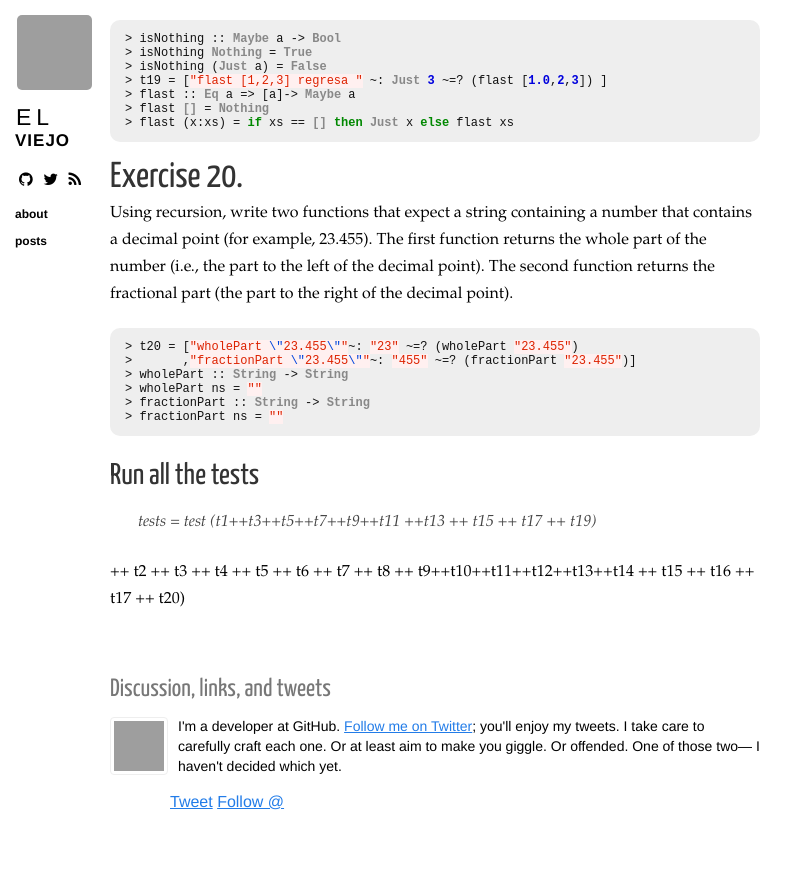
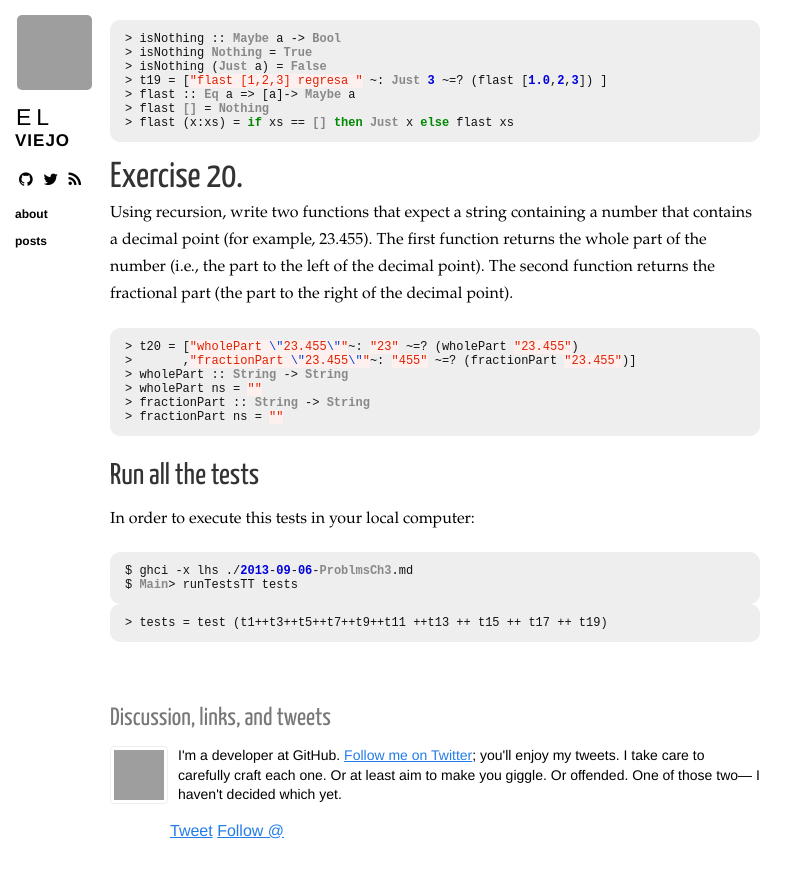
Before and after one commit to holman/left, a Jekyll site: the page built from _posts/2013-09-06-ProblemsCh3.md, in a window 1280 px wide and 900 px high, scrolled down 4155 px, cut to the strip 0-878 px from the top of the window. Shown: the whole strip, without its empty margins (0-808 px from the left). Built offline with Jekyll 4.4.1, drawn with Linux system fonts in a browser that asks for light colours; nearby versions of some CDN libraries; Markdown is read by kramdown in place of the engine named in the settings; comment, search, counter and statistics services are not loaded; grey boxes are pictures that could not be loaded.

Commit message:
para que despliegue el codiga más bonito

```diff
--- a/_posts/2013-09-06-ProblemsCh3.md
+++ b/_posts/2013-09-06-ProblemsCh3.md
@@ -329,7 +329,13 @@ part (the part to the right of the decimal point).
 Run all the tests
 -----------------
 
+In order to execute this tests in your local computer:
+
+{% highlight haskell %}
+$ ghci -x lhs ./2013-09-06-ProblmsCh3.md
+$ Main> runTestsTT tests
+{% endhighlight %}
+
+{% highlight haskell %}
 > tests = test (t1++t3++t5++t7++t9++t11 ++t13 ++ t15 ++ t17 ++ t19)
-
-++ t2 ++ t3 ++ t4 ++ t5 ++ t6 ++ t7 ++ t8 ++
-                t9++t10++t11++t12++t13++t14 ++ t15 ++ t16 ++ t17 ++ t20)
+{% endhighlight %}
```
